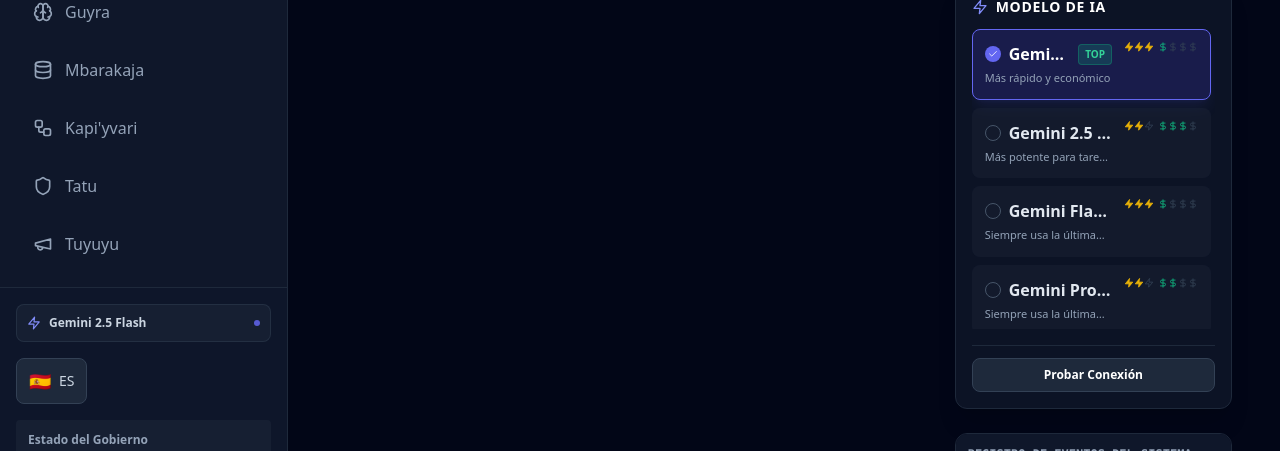
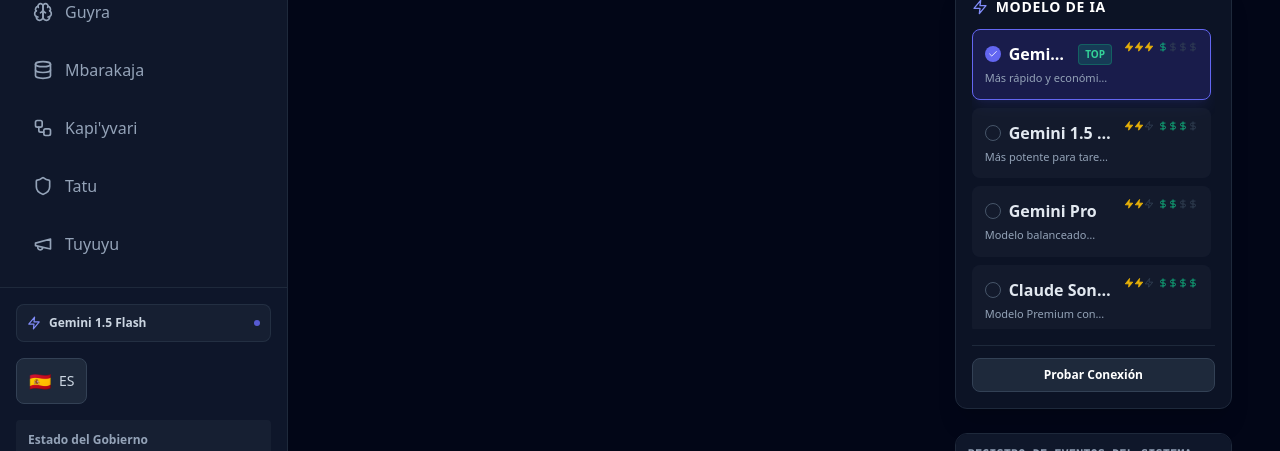
Before and after one commit to jeanquid/ai-agente-factory-government, a React (Vite) app: page / in a window 1280 px wide. Both pictures are taken after a click on the button "Procesador de Fabricación". Shown: the part 304-755 px from the top of the page. Built offline with nearby package versions, Linux system fonts and the light colour scheme.

Commit message:
Fix model names to valid Gemini versions and improve selection logic

```diff
--- a/components/AgentOrchestration.tsx
+++ b/components/AgentOrchestration.tsx
@@ -52,7 +52,7 @@
         setRunState(null);
         addLog('system', `${t('initializingFactory')} "${mission}"`, 'info');
 
-        const selectedModel = localStorage.getItem('selected_ai_model') || 'gemini-2.5-flash';
+        const selectedModel = localStorage.getItem('selected_ai_model') || 'gemini-1.5-flash';
         try {
             const res = await fetch('/api/runs/start', {
                 method: 'POST',
@@ -91,7 +91,7 @@
             return { ...prev, steps: newSteps };
         });
 
-        const selectedModel = localStorage.getItem('selected_ai_model') || 'gemini-2.5-flash';
+        const selectedModel = localStorage.getItem('selected_ai_model') || 'gemini-1.5-flash';
         try {
             const res = await fetch(`/api/runs/${runState.runId}/steps/${stepNum}/execute`, {
                 method: 'POST',
--- a/components/ModelSelector.tsx
+++ b/components/ModelSelector.tsx
@@ -3,50 +3,42 @@
 
 const AVAILABLE_MODELS = [
     {
-        id: 'gemini-2.5-flash',
-        name: 'Gemini 2.5 Flash',
+        id: 'gemini-1.5-flash',
+        name: 'Gemini 1.5 Flash',
         provider: 'google',
         speed: 3,
         cost: 1,
-        description: 'Más rápido y económico',
+        description: 'Más rápido y económico (Recomendado)',
         recommended: true
     },
     {
-        id: 'gemini-2.5-pro',
-        name: 'Gemini 2.5 Pro',
+        id: 'gemini-1.5-pro',
+        name: 'Gemini 1.5 Pro',
         provider: 'google',
         speed: 2,
         cost: 3,
         description: 'Más potente para tareas complejas'
     },
     {
-        id: 'gemini-flash',
-        name: 'Gemini Flash (Auto)',
-        provider: 'google',
-        speed: 3,
-        cost: 1,
-        description: 'Siempre usa la última versión Flash'
-    },
-    {
         id: 'gemini-pro',
-        name: 'Gemini Pro (Auto)',
+        name: 'Gemini Pro',
         provider: 'google',
         speed: 2,
         cost: 2,
-        description: 'Siempre usa la última versión Pro'
+        description: 'Modelo balanceado estándar'
     },
     {
-        id: 'claude-3-5-sonnet-20240620', // Using a valid/current Claude ID
+        id: 'claude-3-5-sonnet-20240620',
         name: 'Claude Sonnet 3.5',
         provider: 'anthropic',
         speed: 2,
         cost: 4,
-        description: 'Fallback premium (requiere API key)'
+        description: 'Modelo Premium con alta precisión'
     }
 ];
 
 export function ModelSelector({ compact = false }: { compact?: boolean }) {
-    const [selectedModel, setSelectedModel] = useState('gemini-2.5-flash');
+    const [selectedModel, setSelectedModel] = useState('gemini-1.5-flash');
     const [testStatus, setTestStatus] = useState<'idle' | 'testing' | 'success' | 'error'>('idle');
     const [errorMessage, setErrorMessage] = useState('');
     const [isMenuOpen, setIsMenuOpen] = useState(false);
```
Also changed, not shown: api/_agent-runner.js (+4 -9 lines), api/test-model.js (+8 -7 lines).
